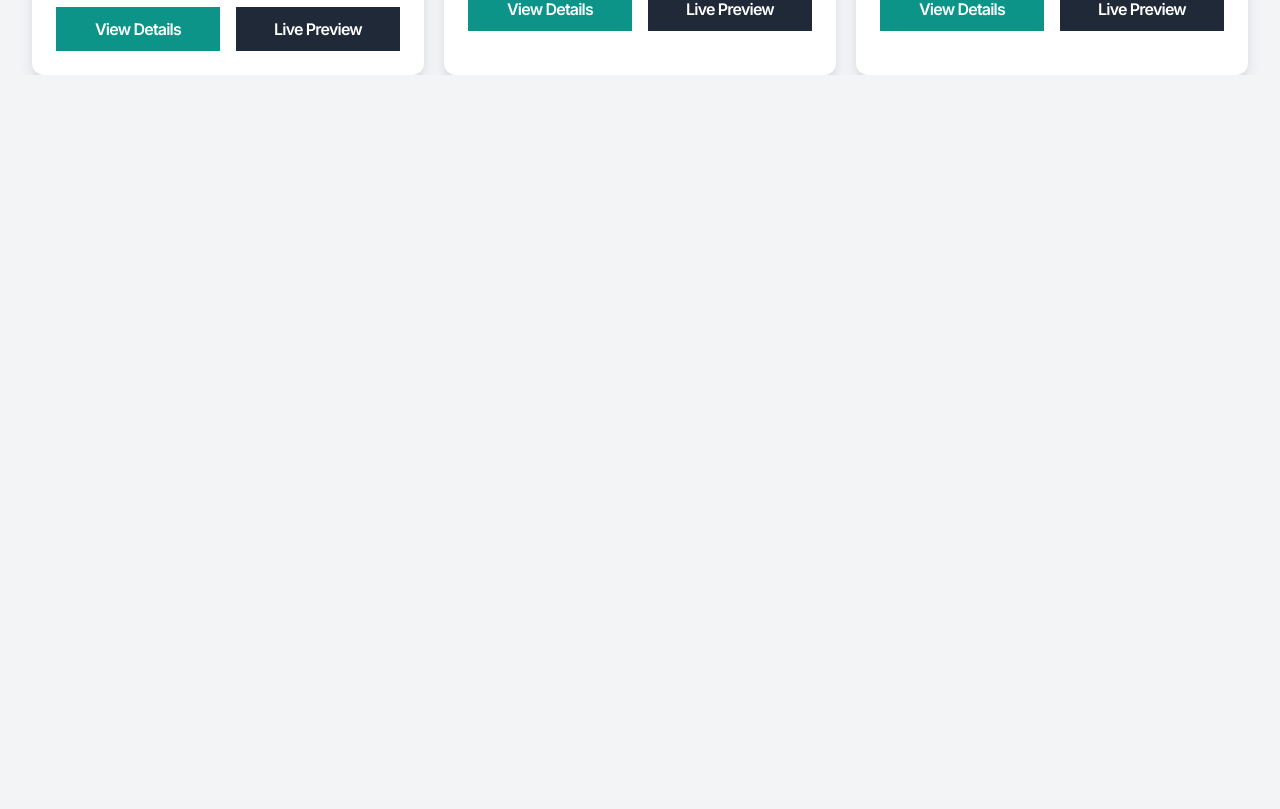
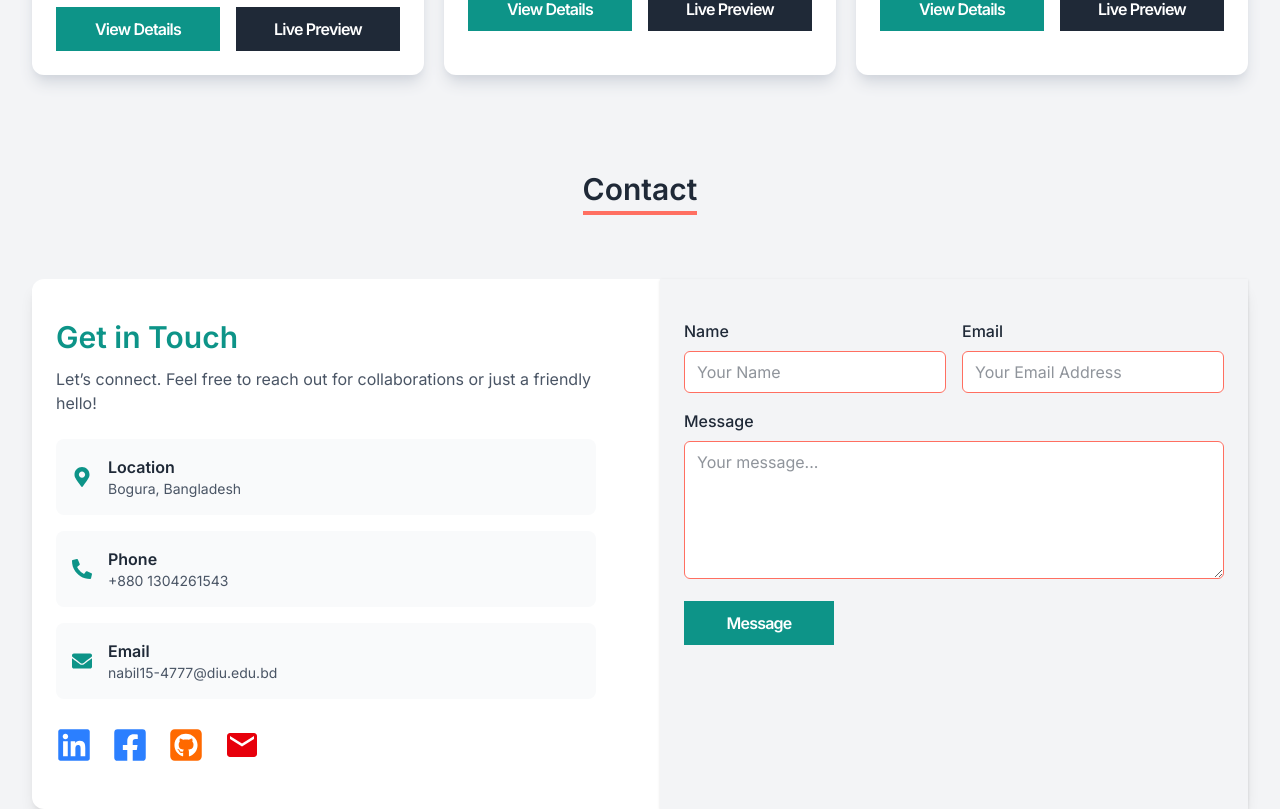
Before and after one commit to Al-Shiam-Nabil/al-shiam-nabil-portfolio, a React (Vite) app: page / in a window 1280 px wide. Shown: the part 2225-3034 px from the top of the page. Before the commit the page ends 2300 px from the top, so only its background shows below. Built offline with nearby package versions, Linux system fonts and the light colour scheme.

Commit message:
contact section designed

```diff
--- a/src/App.jsx
+++ b/src/App.jsx
@@ -1,5 +1,6 @@
 import AboutMe from "./Components/AboutMe/AboutMe";
 import Banner from "./Components/Banner/Banner";
+import Contact from "./Components/Contact/Contact";
 import Navbar from "./Components/Header/Navbar";
 import Projects from "./Components/projects/Projects";
 import TechStack from "./Components/TechStack/TechStack";
@@ -17,6 +18,7 @@ function App() {
           <AboutMe></AboutMe>
           <TechStack></TechStack>
         <Projects></Projects>
+        <Contact></Contact>
         </main>
       </div>
     </>
--- /dev/null
+++ b/src/Components/Contact/Contact.jsx
@@ -0,0 +1,143 @@
+import React from "react";
+import Container from "../Shared/Container";
+import Heading from "../Shared/Heading";
+
+import {
+  FaPhoneAlt,
+  FaEnvelope,
+  FaMapMarkerAlt,
+  FaLinkedin,
+  FaFacebookSquare,
+} from "react-icons/fa";
+import { FaSquareGithub } from "react-icons/fa6";
+import { MdEmail } from "react-icons/md";
+
+const Contact = () => {
+  return (
+    <Container>
+      <Heading>Contact</Heading>
+
+      <div className="w-full">
+        <div className="grid grid-cols-1 md:grid-cols-2 gap-10 bg-white shadow-lg rounded-xl ">
+          {/* left */}
+          <div className="px-6 py-10">
+            <h2 className="text-3xl font-semibold text-primary mb-3">
+              Get in Touch
+            </h2>
+            <p className="text-base-200 mb-6">
+              Let’s connect. Feel free to reach out for collaborations or just a
+              friendly hello!
+            </p>
+
+            {/* Location */}
+            <div className="flex items-center gap-4 p-4 rounded-lg bg-gray-50 mb-4">
+              <FaMapMarkerAlt className="text-primary text-xl" />
+              <div>
+                <h4 className="font-semibold">Location</h4>
+                <p className="text-base-200 text-sm">Bogura, Bangladesh</p>
+              </div>
+            </div>
+
+            {/* Phone */}
+            <div className="flex items-center gap-4 p-4 rounded-lg bg-gray-50 mb-4">
+              <FaPhoneAlt className="text-primary text-xl" />
+              <div>
+                <h4 className="font-semibold">Phone</h4>
+                <p className="text-base-200 text-sm">+880 1304261543</p>
+              </div>
+            </div>
+
+            {/* Email */}
+            <div className="flex items-center gap-4 p-4 rounded-lg bg-gray-50 mb-4">
+              <FaEnvelope className="text-primary text-xl" />
+              <div>
+                <h4 className="font-semibold">Email</h4>
+                <p className="text-base-200 text-sm">nabil15-4777@diu.edu.bd</p>
+              </div>
+            </div>
+
+            <div className="space-x-5 mt-7">
+              <a
+                href="https://www.linkedin.com/in/al-shiam-nabil/"
+                target="_blank"
+                className="hover:scale-110 duration-400 ease-in-out inline-block"
+              >
+                <FaLinkedin className="text-blue-500 text-4xl"></FaLinkedin>{" "}
+              </a>
+
+              <a
+                href="https://www.facebook.com/al.shiam.nabil"
+                target="_blank"
+                className="hover:scale-110 duration-400 ease-in-out inline-block"
+              >
+                <FaFacebookSquare className="text-blue-500 text-4xl"></FaFacebookSquare>{" "}
+              </a>
+
+              <a
+                href="https://github.com/Al-Shiam-Nabil"
+                target="_blank"
+                className="hover:scale-110 duration-400 ease-in-out inline-block"
+              >
+                <FaSquareGithub className="text-orange-500 text-4xl"></FaSquareGithub>{" "}
+              </a>
+
+              <a
+                href="mailto:nabil15-4777@diu.edu.bd"
+                target="_blank"
+                className="hover:scale-110 duration-400 ease-in-out inline-block"
+              >
+                <MdEmail className="text-red-600 text-4xl"></MdEmail>{" "}
+              </a>
+            </div>
+          </div>
+
+          {/* right*/}
+          <form className="space-y-4 bg-base-100 shadow py-10 px-6">
+            <div className="grid grid-cols-1 md:grid-cols-2 gap-4">
+              <div>
+                <label className="text-accent font-medium">Name</label>
+                <input
+                  type="text"
+                  name="name"
+                  placeholder="Your Name"
+                  required
+                  className="w-full px-3 py-2 bg-white mt-2 border border-secondary rounded-md outline-none focus:ring-2 focus:ring-secondary"
+                />
+              </div>
+
+              <div>
+                <label className="text-accent font-medium">Email</label>
+                <input
+                  type="email"
+                  name="email"
+                  placeholder="Your Email Address"
+                  required
+                  className="w-full px-3 py-2 bg-white mt-2 border border-secondary rounded-md outline-none focus:ring-2 focus:ring-secondary"
+                />
+              </div>
+            </div>
+
+            <div>
+              <label className="text-accent font-medium">Message</label>
+              <textarea
+                name="message"
+                rows="5"
+                placeholder="Your message..."
+                required
+                className="w-full px-3 py-2 bg-white mt-2 border border-secondary rounded-md outline-none focus:ring-2 focus:ring-secondary"
+              ></textarea>
+            </div>
+
+            <button className="relative w-[150px] inline-flex items-center justify-center px-4 py-2.5 overflow-hidden tracking-tighter text-white bg-primary  group cursor-pointer">
+              <span className="absolute w-0 h-0 transition-all duration-500 ease-out bg-accent rounded-full group-hover:w-56 group-hover:h-56"></span>
+
+              <span className="relative text-base  font-semibold">Message</span>
+            </button>
+          </form>
+        </div>
+      </div>
+    </Container>
+  );
+};
+
+export default Contact;
--- a/src/Components/projects/Projects.jsx
+++ b/src/Components/projects/Projects.jsx
@@ -109,7 +109,7 @@ const Projects = () => {
               <ul>
                 {details?.keyFeatures.map((feature, i) => (
                   <li key={i} className="flex gap-2 mb-2 text-sm">
-                    <TiTick className="text-secondary text-xl"></TiTick>
+                    <TiTick className="text-secondary text-xl shrink-0"></TiTick>
                     {feature}
                   </li>
                 ))}
```
